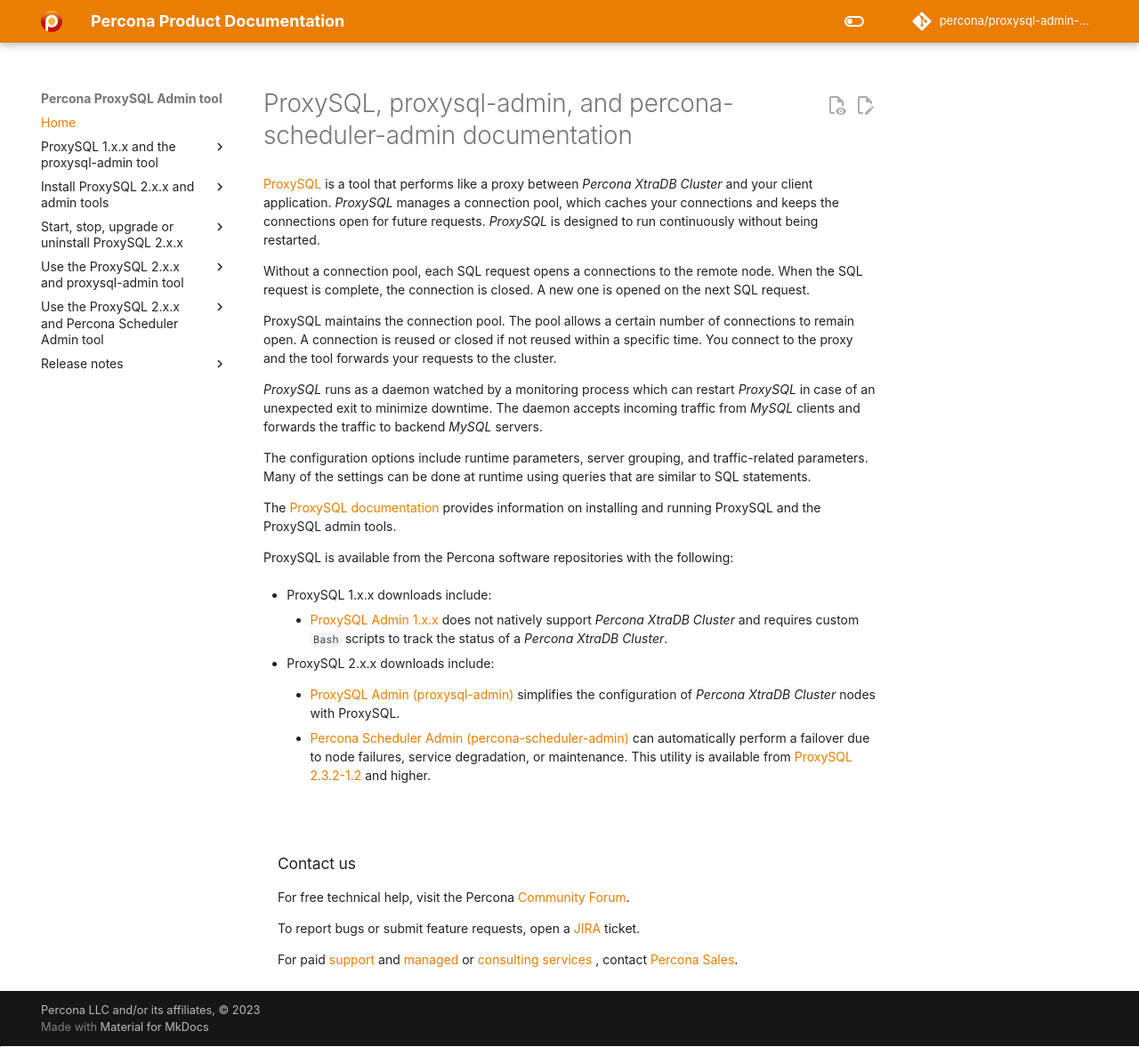
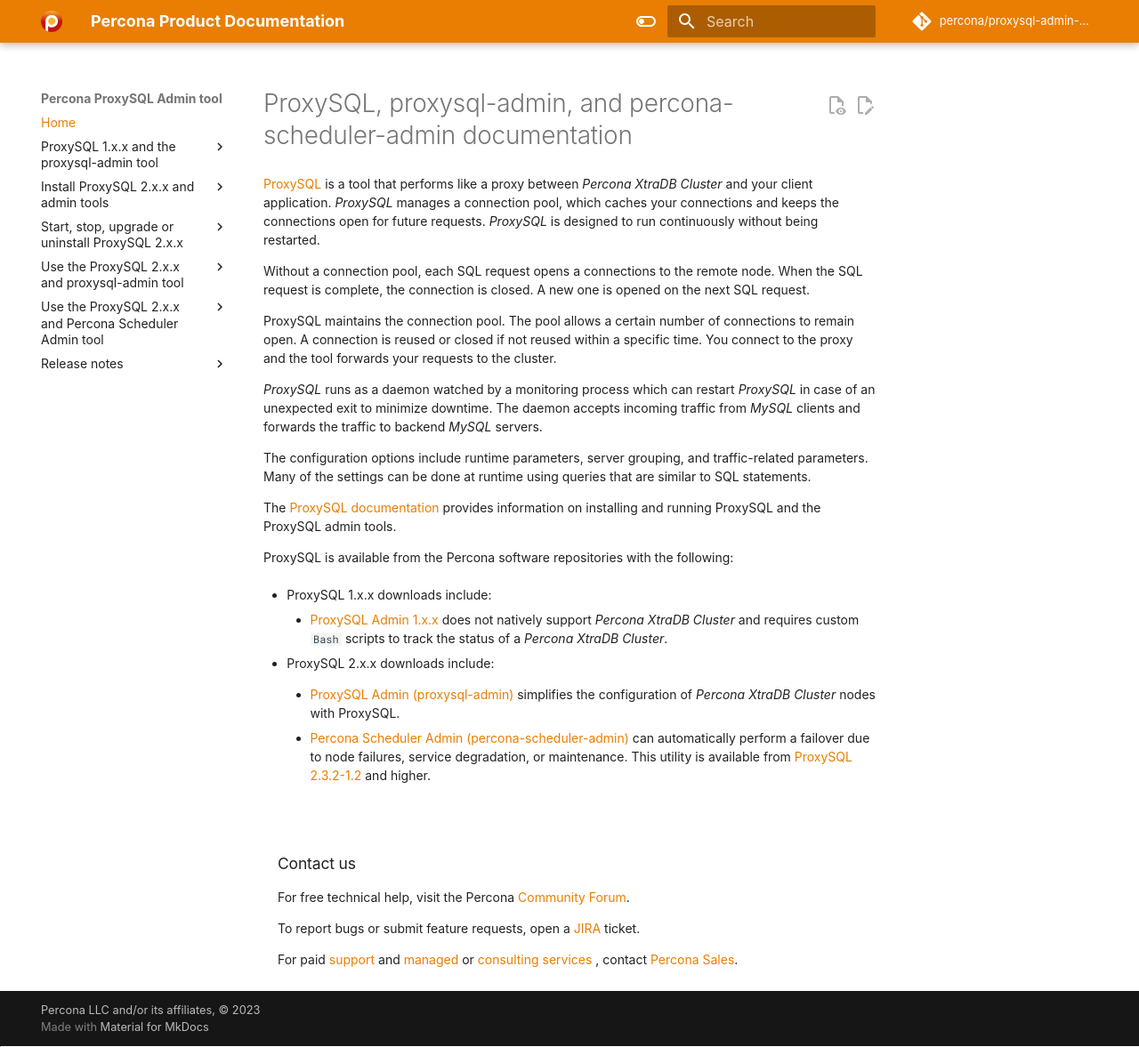
Before and after one commit to percona/proxysql-admin-tool-doc, an MkDocs documentation site: the page built from docs/index.md, in a window 1280 px wide and 1177 px high. Shown: the whole window at 89% size. Built offline with MkDocs 1.6.1 and Material for MkDocs 9.7.7, drawn with Linux system fonts in a browser that asks for light colours; nearby versions of some CDN libraries; some web fonts are replaced; comment, search, counter and statistics services are not loaded; the version menu is left out.

Commit message:
PSQLADM-451 Adjust docs to Material 9.0.x theme (#78)
dquote> modified:   _resource/overrides/main.html
        modified:   _resource/overrides/partials/header.html
        deleted:    docs/_images/percona_favicon.ico
        modified:   mkdocs-base.yml
        modified:   mkdocs.yml
        modified:   requirements.txt

Co-authored-by: Alina Derkach <“alina.derkach@percona.com”>

```diff
--- a/_resource/overrides/main.html
+++ b/_resource/overrides/main.html
@@ -75,7 +75,7 @@
                   doesn't, the page title (or respectively site name) is used
                   as the main headline.
                 -->
-                {% if not "\x3ch1" in page.content %}
+                {% if "\x3ch1" not in page.content %}
                   <h1>{{ page.title | d(config.site_name, true)}}</h1>
                 {% endif %}
 
--- a/_resource/overrides/partials/header.html
+++ b/_resource/overrides/partials/header.html
@@ -2,7 +2,7 @@
   This file was automatically generated - do not edit
 -#}
 <header class="md-header" data-md-component="header">
-  <nav class="md-header__inner md-grid" aria-label="{{ lang.t('header.title') }}">
+  <nav class="md-header__inner md-grid" aria-label="{{ lang.t('header') }}">
     <a href="https://percona.com/software/documentation" class="md-header__button md-logo" aria-label="{{ config.site_name }}" data-md-component="logo">
       {% include "partials/logo.html" %}
     </a>
@@ -30,9 +30,8 @@
     {% if not config.theme.palette is mapping %}
       <form class="md-header__option" data-md-component="palette">
         {% for option in config.theme.palette %}
-          {% set primary = option.primary | replace(" ", "-") | lower %}
-          {% set accent  = option.accent  | replace(" ", "-") | lower %}
-          <input class="md-option" data-md-color-media="{{ option.media }}" data-md-color-scheme="{{ option.scheme }}" data-md-color-primary="{{ primary }}" data-md-color-accent="{{ accent }}" type="radio" name="__palette" id="__palette_{{ loop.index }}">
+        {% set scheme = option.scheme | d("default", true) %}
+        <input class="md-option" data-md-color-media="{{ option.media }}" data-md-color-scheme="{{ scheme | replace(' ', '-') }}" data-md-color-primary="{{ option.primary | replace(' ', '-') }}" data-md-color-accent="{{ option.accent | replace(' ', '-') }}" {% if option.toggle %} aria-label="{{ option.toggle.name }}" {% else %} aria-hidden="true" {% endif %} type="radio" name="__palette" id="__palette_{{ loop.index }}">
           {% if option.toggle %}
             <label class="md-header__button md-icon" title="{{ option.toggle.name }}" for="__palette_{{ loop.index0 or loop.length }}" hidden>
               {% include ".icons/" ~ option.toggle.icon ~ ".svg" %}
@@ -45,7 +44,7 @@
       <div class="md-header__option">
         <div class="md-select">
           {% set icon = config.theme.icon.alternate or "material/translate" %}
-          <button class="md-header__button md-icon">
+          <button class="md-header__button md-icon"  aria-label="{{ lang.t('select.language') }}">
             {% include ".icons/" ~ icon ~ ".svg" %}
           </button>
           <div class="md-select__inner">
@@ -62,7 +61,7 @@
         </div>
       </div>
     {% endif %}
-    {% if "search" in config["plugins"] %}
+    {% if "material/search" in config.plugins %}
       <label class="md-header__button md-icon" for="__search">
         {% include ".icons/material/magnify.svg" %}
       </label>
--- a/mkdocs.yml
+++ b/mkdocs.yml
@@ -15,6 +15,9 @@
     - navigation.top
     - navigation.tracking
     - content.tabs.link
+    - content.action.edit
+    - content.action.view
+    - content.code.copy
 
 #Google Analytics configuration
 extra:
--- a/requirements.txt
+++ b/requirements.txt
@@ -4,7 +4,7 @@
 mkdocs-macros-plugin
 mkdocs-exclude
 markdown-include
-mkdocs-material==8.5.11
+mkdocs-material
 mkdocs-with-pdf
 mkdocs-git-revision-date-plugin
 mkdocs-material-extensions
```
Also changed, not shown: mkdocs-base.yml (+6 -2 lines), docs/_images/percona_favicon.ico (deleted).
